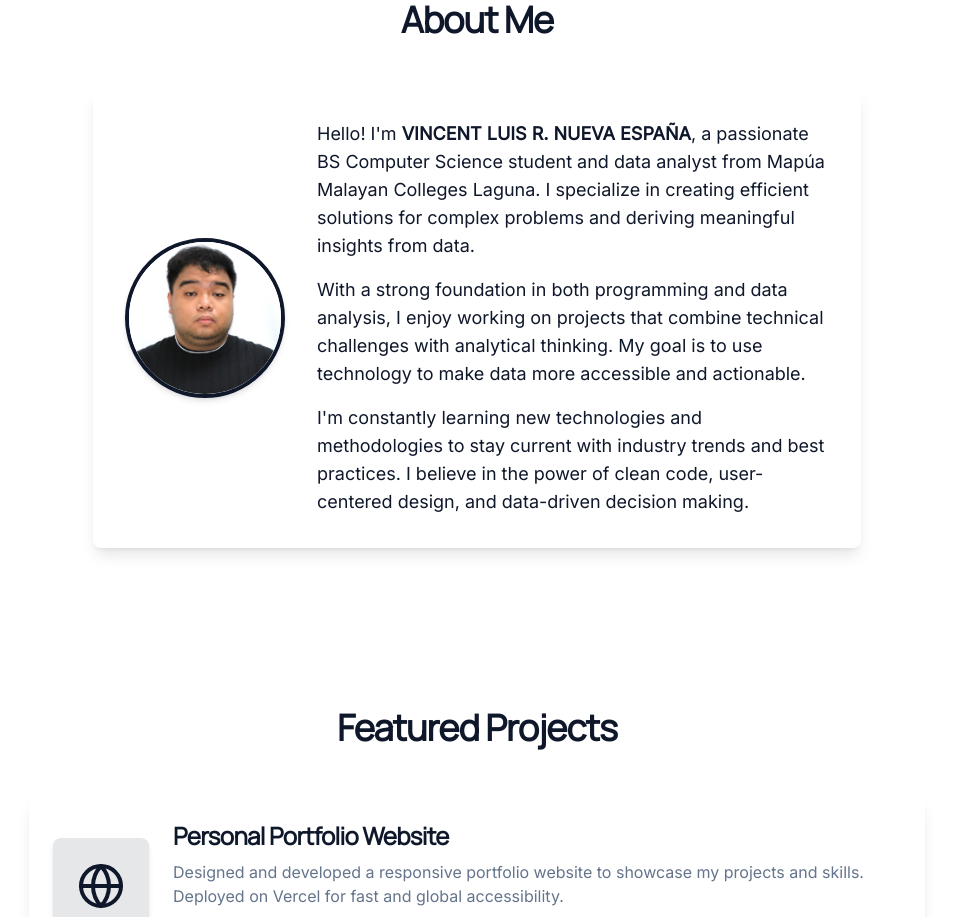
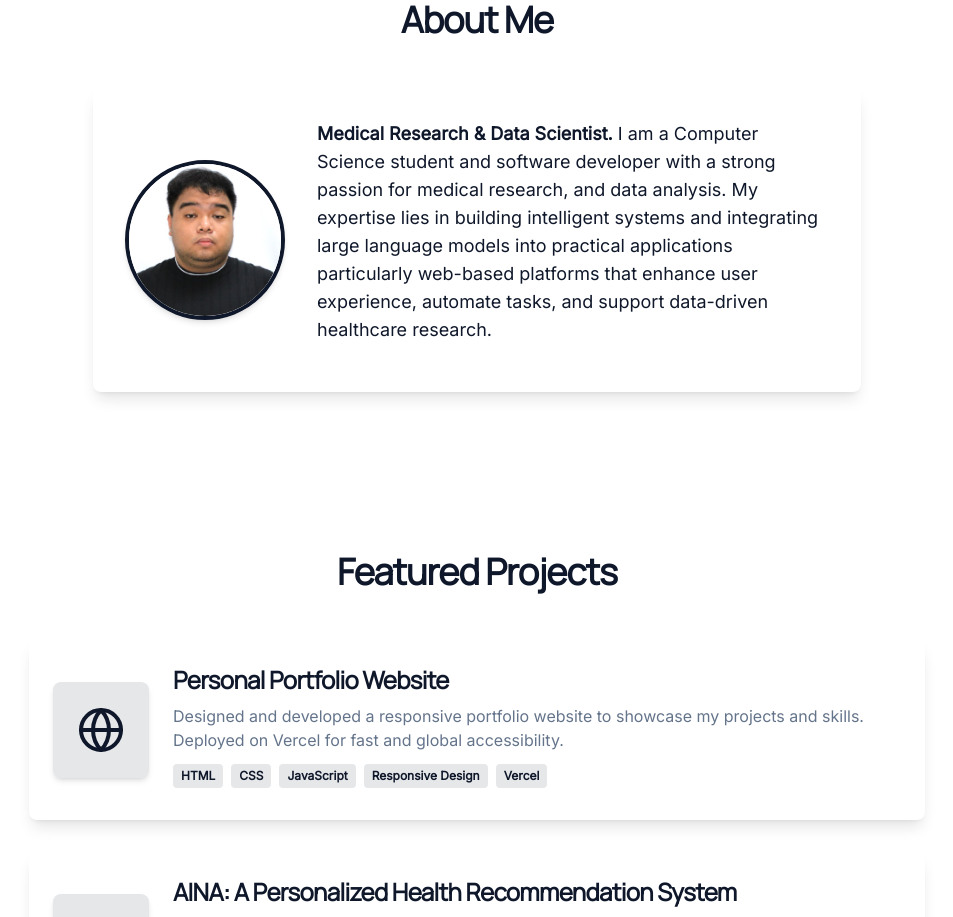
Before and after one commit to vincent1229/MMCLPortfolio-VincentPH, a React (Vite) app: page / in a window 1280 px wide. Shown: the part 880-1797 px from the top of the page, without its empty margins (163-1116 px from the left). Built offline with nearby package versions, Linux system fonts and the light colour scheme; a web font is replaced by a local one.

Commit message:
about edit

```diff
--- a/src/components/About.jsx
+++ b/src/components/About.jsx
@@ -1,4 +1,5 @@
 import React from 'react'
+import vincentImage from '../../vincentimage.png'
 
 export default function About() {
   return (
@@ -10,19 +11,14 @@ export default function About() {
         <div className="max-w-3xl mx-auto">
           <div className="bg-card rounded-lg shadow-lg p-8 flex flex-col md:flex-row items-center gap-8 animate-slide-up hover:scale-[1.02] transition-transform ease-in-out duration-300">
             <img
-              src="/vincentimage.png"
+              src={vincentImage}
               alt="Vincent Nueva España profile"
-              className="w-40 h-40 rounded-full object-cover border-4 border-primary shadow-md mb-6 md:mb-0"
+              className="w-40 h-40 rounded-full object-cover border-4 border-primary shadow-md mb-6 md:mb-0 aspect-square max-w-full h-auto"
+              loading="lazy"
             />
             <div className="text-left">
               <p className="mb-4 text-lg">
-                Hello! I'm <span className="font-bold">VINCENT LUIS R. NUEVA ESPAÑA</span>, a passionate BS Computer Science student and data analyst from Mapúa Malayan Colleges Laguna. I specialize in creating efficient solutions for complex problems and deriving meaningful insights from data.
-              </p>
-              <p className="mb-4 text-lg">
-                With a strong foundation in both programming and data analysis, I enjoy working on projects that combine technical challenges with analytical thinking. My goal is to use technology to make data more accessible and actionable.
-              </p>
-              <p className="text-lg">
-                I'm constantly learning new technologies and methodologies to stay current with industry trends and best practices. I believe in the power of clean code, user-centered design, and data-driven decision making.
+                <span className="font-bold">Medical Research & Data Scientist.</span> I am a Computer Science student and software developer with a strong passion for medical research, and data analysis.  My expertise lies in building intelligent systems and integrating large language models into practical applications particularly web-based platforms that enhance user experience, automate tasks, and support data-driven healthcare research.
               </p>
             </div>
           </div>
```
